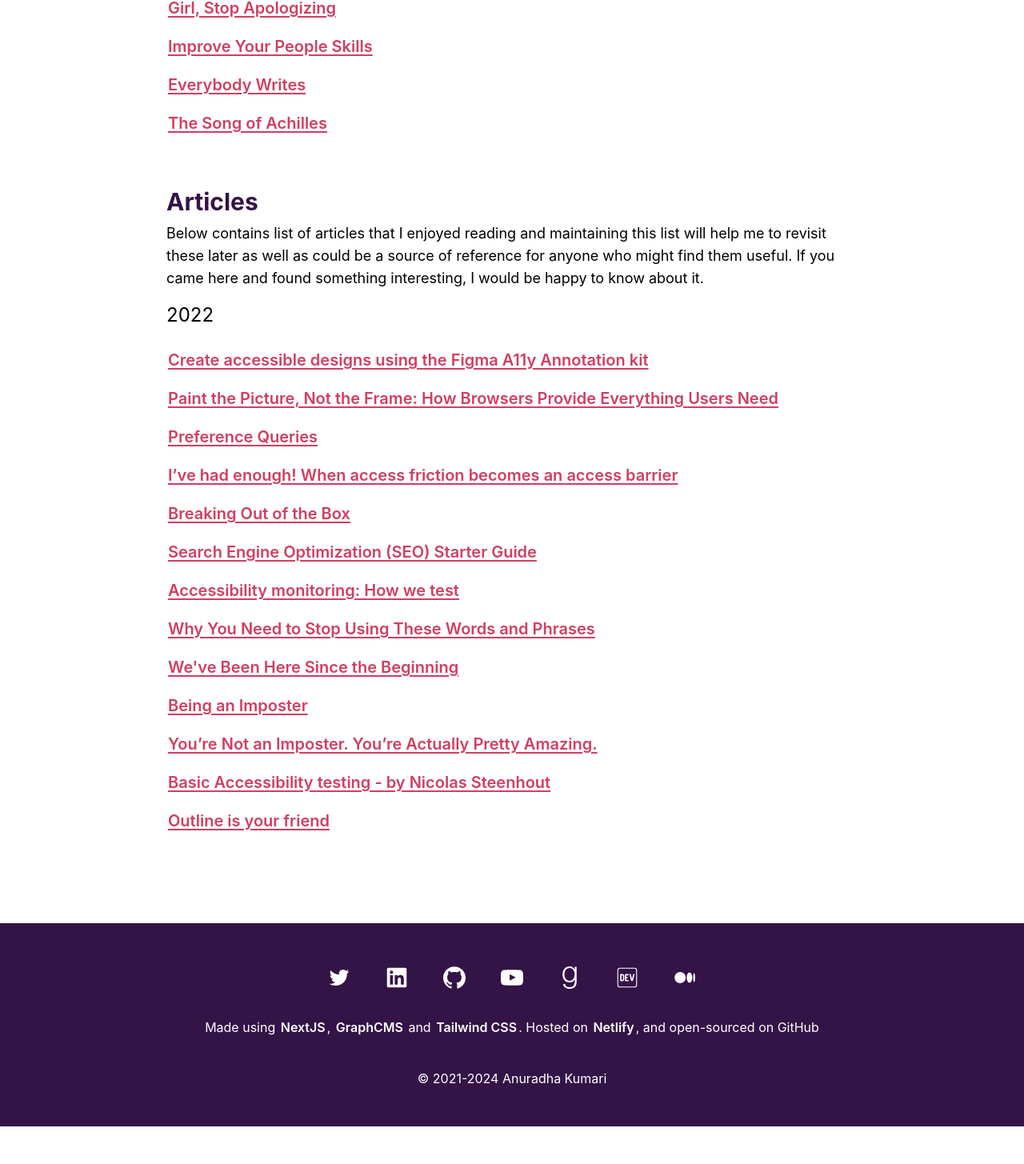
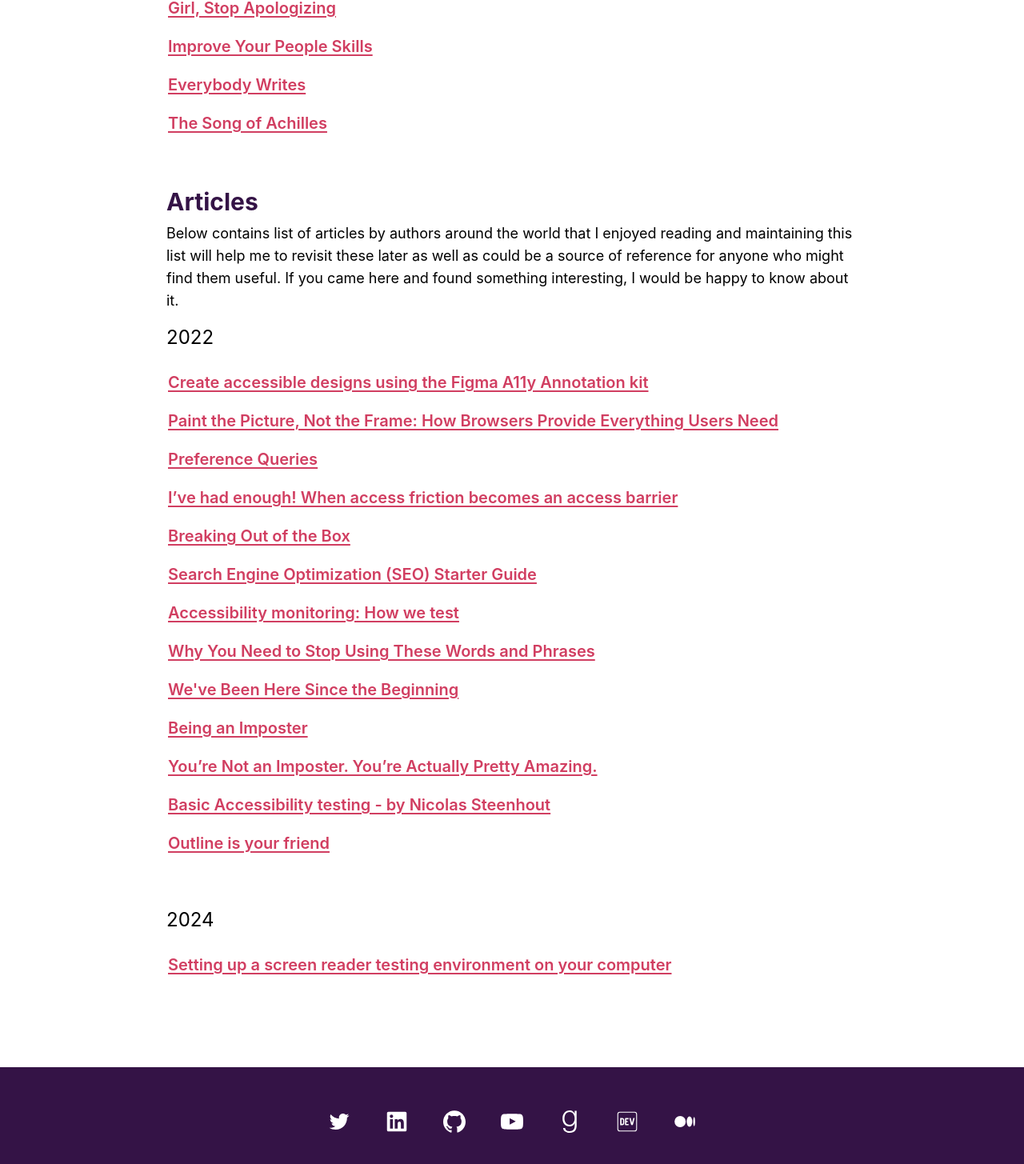
Before and after one commit to anuk79/anuradhakumari, a Next.js app: page /reading-list in a window 1280 px wide. Shown: the part 2382-3837 px from the top of the page at 80% size. Before the commit the page ends 3790 px from the top, so only its background shows below. Built offline with nearby package versions, Linux system fonts and the light colour scheme.

Commit message:
Update index.jsx

```diff
--- a/pages/reading-list/index.jsx
+++ b/pages/reading-list/index.jsx
@@ -210,11 +210,17 @@ const articles = {
             url: 'https://www.matuzo.at/blog/2022/focus-outline/',
             displayText: 'Outline is your friend',
         },
+    ],
+    '2024': [
+        {
+            url: 'https://www.sarasoueidan.com/blog/testing-environment-setup/',
+            displayText: 'Setting up a screen reader testing environment on your computer',
+        },
         // {
         //     url: '',
         //     displayText: '',
         // },
-    ],
+    ]
 }
 
 const ReadingList = () => {
@@ -257,7 +263,7 @@ const ReadingList = () => {
             <section id="articles">
                 <h2 className="pt-4 pb-2 text-3xl font-bold">Articles</h2>
                 <p className="text-lg">
-                    Below contains list of articles that I enjoyed reading and maintaining this list will
+                    Below contains list of articles by authors around the world that I enjoyed reading and maintaining this list will
                     help me to revisit these later as well as could be a source of reference for anyone who might find them useful.
                     If you came here and found something interesting, I would be happy to know about it.
                 </p>
```
